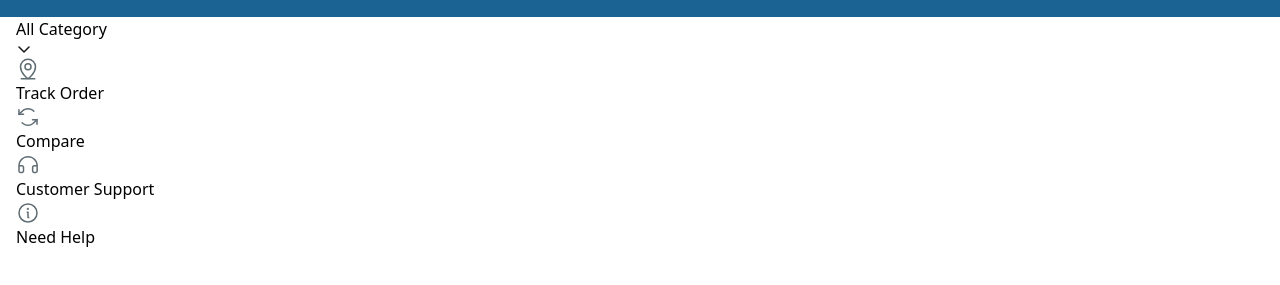
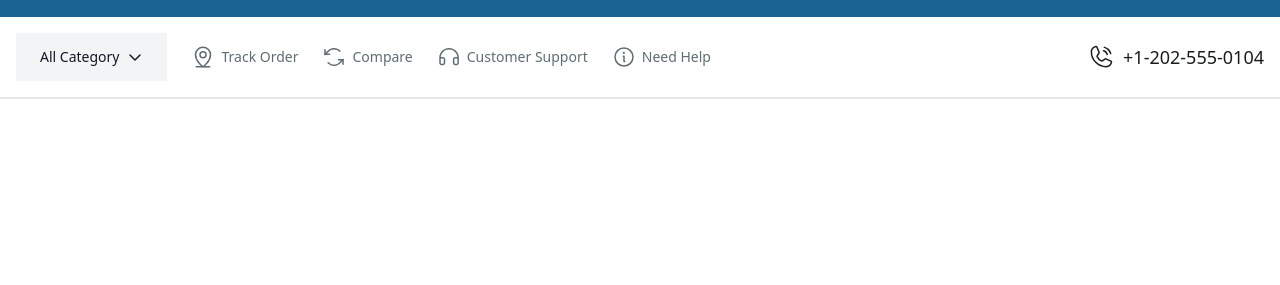
Before and after one commit to MdRazon2004/CLICLICON, a plain HTML site: page index.html in a window 1280 px wide. Shown: the part 205-490 px from the top of the page. Drawn offline with nearby package versions, Linux system fonts and the light colour scheme.

Commit message:
CLICLICON

```diff
--- a/index.html
+++ b/index.html
@@ -94,23 +94,24 @@
       </div>
     </div>
   </section>
-  <section>
-    <div class="max-w-[1352px] px-4 mx-auto font-sans">
-      <ul>
-        <li >
-          <a href="#">All Category<svg xmlns="http://www.w3.org/2000/svg" width="16" height="16" viewBox="0 0 16 16" fill="none">
+  <section class="border-b-2 border-[#E4E7E9]">
+    <nav class="max-w-[1352px] px-4 mx-auto font-sans h-20 flex justify-between items-center">
+      <div class="">
+        <ul class="flex gap-6 items-center">
+          <li>
+            <a class="flex gap-[8px] text-sm font-medium text-gray-900 items-center bg-[#F2F4F5] hover:bg-gray-50 px-6 py-[14px]" href="#">All Category<svg xmlns="http://www.w3.org/2000/svg" width="16" height="16" viewBox="0 0 16 16" fill="none">
               <path d="M13 6L8 11L3 6" stroke="#191C1F" stroke-width="1.5" stroke-linecap="round" stroke-linejoin="round"/>
             </svg></a>
           </li>
           <li>
-          <a href="#"><svg xmlns="http://www.w3.org/2000/svg" width="24" height="24" viewBox="0 0 24 24" fill="none">
+            <a class="flex gap-[6px] text-sm font-normal text-[#5F6C72] hover:text-gray-700 items-center" href="#"><svg xmlns="http://www.w3.org/2000/svg" width="24" height="24" viewBox="0 0 24 24" fill="none">
               <path d="M5.25 21.75H18.75" stroke="#5F6C72" stroke-width="1.5" stroke-linecap="round" stroke-linejoin="round"/>
               <path d="M19.5 9.75C19.5 16.5 12 21.75 12 21.75C12 21.75 4.5 16.5 4.5 9.75C4.5 7.76088 5.29018 5.85322 6.6967 4.4467C8.10322 3.04018 10.0109 2.25 12 2.25C13.9891 2.25 15.8968 3.04018 17.3033 4.4467C18.7098 5.85322 19.5 7.76088 19.5 9.75V9.75Z" stroke="#5F6C72" stroke-width="1.5" stroke-linecap="round" stroke-linejoin="round"/>
               <path d="M12 12.75C13.6569 12.75 15 11.4069 15 9.75C15 8.09315 13.6569 6.75 12 6.75C10.3431 6.75 9 8.09315 9 9.75C9 11.4069 10.3431 12.75 12 12.75Z" stroke="#5F6C72" stroke-width="1.5" stroke-linecap="round" stroke-linejoin="round"/>
             </svg>Track Order</a>
           </li>
           <li>
-          <a href="#"><svg xmlns="http://www.w3.org/2000/svg" width="24" height="24" viewBox="0 0 24 24" fill="none">
+            <a class="flex gap-[6px] text-sm font-normal text-[#5f6c72] hover:text-gray-700 items-center" href="#"><svg xmlns="http://www.w3.org/2000/svg" width="24" height="24" viewBox="0 0 24 24" fill="none">
               <path d="M7.48126 9.34688H2.98126V4.84688" stroke="#5F6C72" stroke-width="1.5" stroke-linecap="round" stroke-linejoin="round"/>
               <path d="M17.8313 6.16874C17.0659 5.40226 16.1569 4.79418 15.1563 4.3793C14.1558 3.96442 13.0832 3.75087 12 3.75087C10.9168 3.75087 9.84427 3.96442 8.84369 4.3793C7.8431 4.79418 6.93413 5.40226 6.16876 6.16874L2.98126 9.34687" stroke="#5F6C72" stroke-width="1.5" stroke-linecap="round" stroke-linejoin="round"/>
               <path d="M16.5187 14.6531H21.0187V19.1531" stroke="#5F6C72" stroke-width="1.5" stroke-linecap="round" stroke-linejoin="round"/>
@@ -118,12 +119,12 @@
             </svg>Compare</a>
           </li>
           <li>
-          <a href="#"><svg xmlns="http://www.w3.org/2000/svg" width="24" height="24" viewBox="0 0 24 24" fill="none">
+            <a class="flex gap-[6px] text-sm font-normal text-[#5F6C72] hover:text-gray-700 items-center" href="#"><svg xmlns="http://www.w3.org/2000/svg" width="24" height="24" viewBox="0 0 24 24" fill="none">
               <path d="M21.1406 12.75H18.1406C17.7428 12.75 17.3613 12.908 17.08 13.1893C16.7987 13.4707 16.6406 13.8522 16.6406 14.25V18C16.6406 18.3978 16.7987 18.7794 17.08 19.0607C17.3613 19.342 17.7428 19.5 18.1406 19.5H19.6406C20.0384 19.5 20.42 19.342 20.7013 19.0607C20.9826 18.7794 21.1406 18.3978 21.1406 18V12.75ZM21.1406 12.75C21.1407 11.5618 20.9054 10.3853 20.4484 9.28845C19.9915 8.1916 19.3218 7.1961 18.4781 6.35938C17.6344 5.52267 16.6334 4.8613 15.5328 4.41345C14.4322 3.96559 13.2538 3.74011 12.0656 3.75001C10.8782 3.74135 9.70083 3.96775 8.60132 4.41616C7.5018 4.86458 6.50189 5.52614 5.6592 6.36273C4.81651 7.19932 4.1477 8.1944 3.69131 9.29063C3.23492 10.3869 2.99997 11.5626 3 12.75V18C3 18.3978 3.15804 18.7794 3.43934 19.0607C3.72064 19.342 4.10218 19.5 4.5 19.5H6C6.39782 19.5 6.77936 19.342 7.06066 19.0607C7.34196 18.7794 7.5 18.3978 7.5 18V14.25C7.5 13.8522 7.34196 13.4707 7.06066 13.1893C6.77936 12.908 6.39782 12.75 6 12.75H3" stroke="#5F6C72" stroke-width="1.5" stroke-linecap="round" stroke-linejoin="round"/>
             </svg>Customer Support</a>
           </li>
           <li>
-          <a href="#"><svg xmlns="http://www.w3.org/2000/svg" width="24" height="24" viewBox="0 0 24 24" fill="none">
+            <a class="flex gap-[6px] text-sm font-normal text-[#5F6C72] hover:text-gray-700 items-center" href="#"><svg xmlns="http://www.w3.org/2000/svg" width="24" height="24" viewBox="0 0 24 24" fill="none">
               <path d="M12 21C16.9706 21 21 16.9706 21 12C21 7.02944 16.9706 3 12 3C7.02944 3 3 7.02944 3 12C3 16.9706 7.02944 21 12 21Z" stroke="#5F6C72" stroke-width="1.5" stroke-linecap="round" stroke-linejoin="round"/>
               <path d="M11.25 11.25H12V16.5H12.75" stroke="#5F6C72" stroke-width="1.5" stroke-linecap="round" stroke-linejoin="round"/>
               <path d="M12.1875 7.875C12.1875 8.08211 12.0196 8.25 11.8125 8.25C11.6054 8.25 11.4375 8.08211 11.4375 7.875C11.4375 7.66789 11.6054 7.5 11.8125 7.5C12.0196 7.5 12.1875 7.66789 12.1875 7.875Z" fill="#191C1F" stroke="#5F6C72" stroke-width="1.5"/>
@@ -131,6 +132,15 @@
           </li>
         </ul>
       </div>
+      <div class="flex gap-2 items-center">
+        <svg xmlns="http://www.w3.org/2000/svg" width="28" height="28" viewBox="0 0 28 28" fill="none">
+          <path d="M17.4343 4.375C18.9185 4.77332 20.2718 5.55499 21.3584 6.64159C22.445 7.72818 23.2266 9.08147 23.625 10.5656" stroke="#191C1F" stroke-width="1.5" stroke-linecap="round" stroke-linejoin="round"/>
+          <path d="M16.5266 7.75468C17.4192 7.99175 18.2333 8.46057 18.8864 9.11364C19.5395 9.7667 20.0083 10.5808 20.2454 11.4734" stroke="#191C1F" stroke-width="1.5" stroke-linecap="round" stroke-linejoin="round"/>
+          <path d="M10.1172 13.65C11.0176 15.5094 12.5211 17.0091 14.3828 17.9047C14.5201 17.9697 14.672 17.9979 14.8235 17.9864C14.975 17.9748 15.1209 17.9241 15.2469 17.8391L17.9812 16.0125C18.1021 15.9306 18.2417 15.8806 18.387 15.8672C18.5324 15.8538 18.6788 15.8775 18.8125 15.9359L23.9312 18.1344C24.1062 18.2072 24.2524 18.3355 24.3472 18.4995C24.4421 18.6636 24.4804 18.8542 24.4562 19.0422C24.294 20.3085 23.6759 21.4722 22.7177 22.3158C21.7594 23.1593 20.5266 23.6247 19.25 23.625C15.3049 23.625 11.5214 22.0578 8.73179 19.2682C5.94218 16.4786 4.375 12.6951 4.375 8.75001C4.37529 7.47338 4.84073 6.24059 5.68425 5.28233C6.52776 4.32407 7.69153 3.70599 8.95781 3.54376C9.14576 3.51961 9.33643 3.55792 9.50047 3.65279C9.66451 3.74765 9.79281 3.89381 9.86562 4.06876L12.0641 9.19844C12.1212 9.33007 12.1451 9.47374 12.1337 9.6168C12.1223 9.75985 12.0758 9.89789 11.9984 10.0188L10.1719 12.7969C10.0906 12.9225 10.0428 13.0669 10.0333 13.2163C10.0237 13.3657 10.0526 13.515 10.1172 13.65V13.65Z" stroke="#191C1F" stroke-width="1.5" stroke-linecap="round" stroke-linejoin="round"/>
+        </svg>
+        <h2 class="text-lg font-normal text-[#191C1F]">+1-202-555-0104</h2>
+      </div>
+    </nav>
   </section>
 </body>
 </html>
```
Lines whose indentation alone changed are shown as unchanged.
